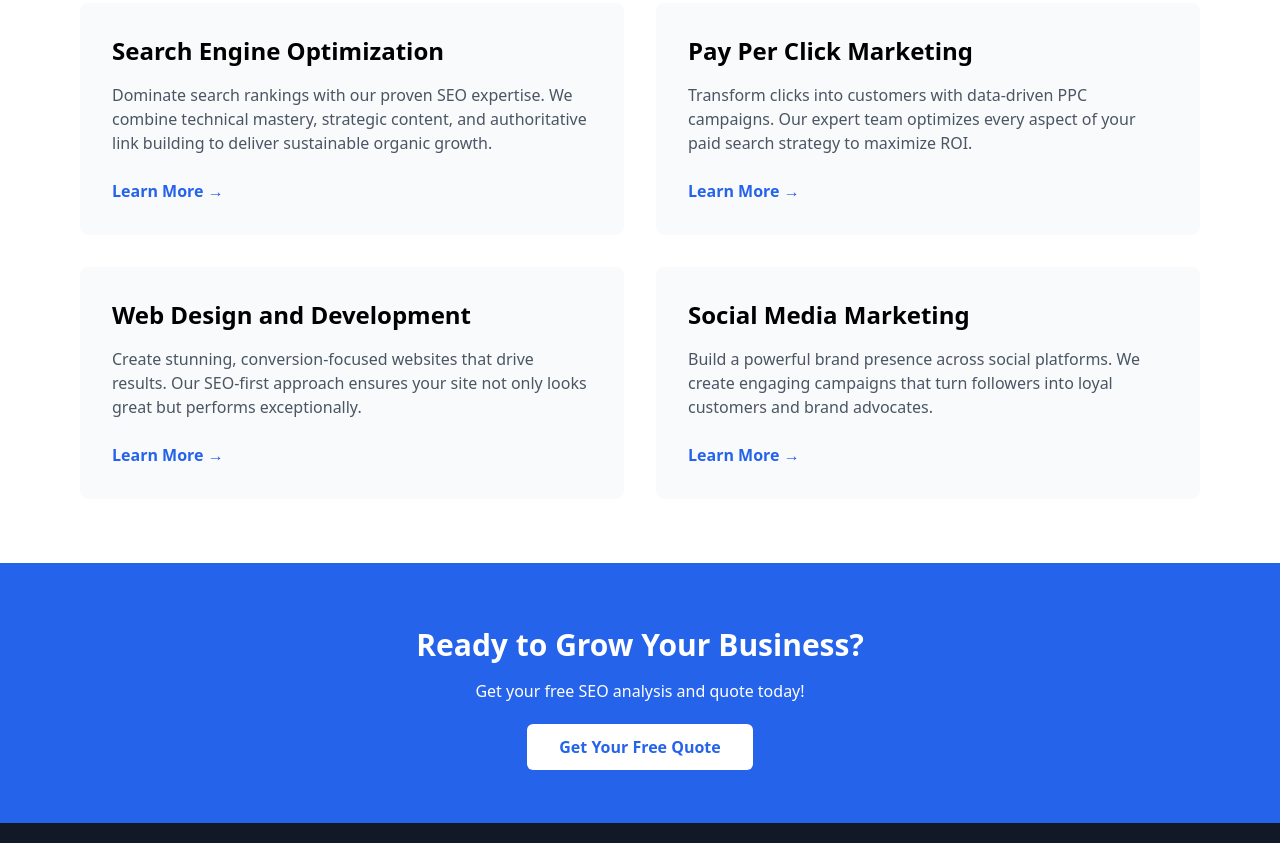
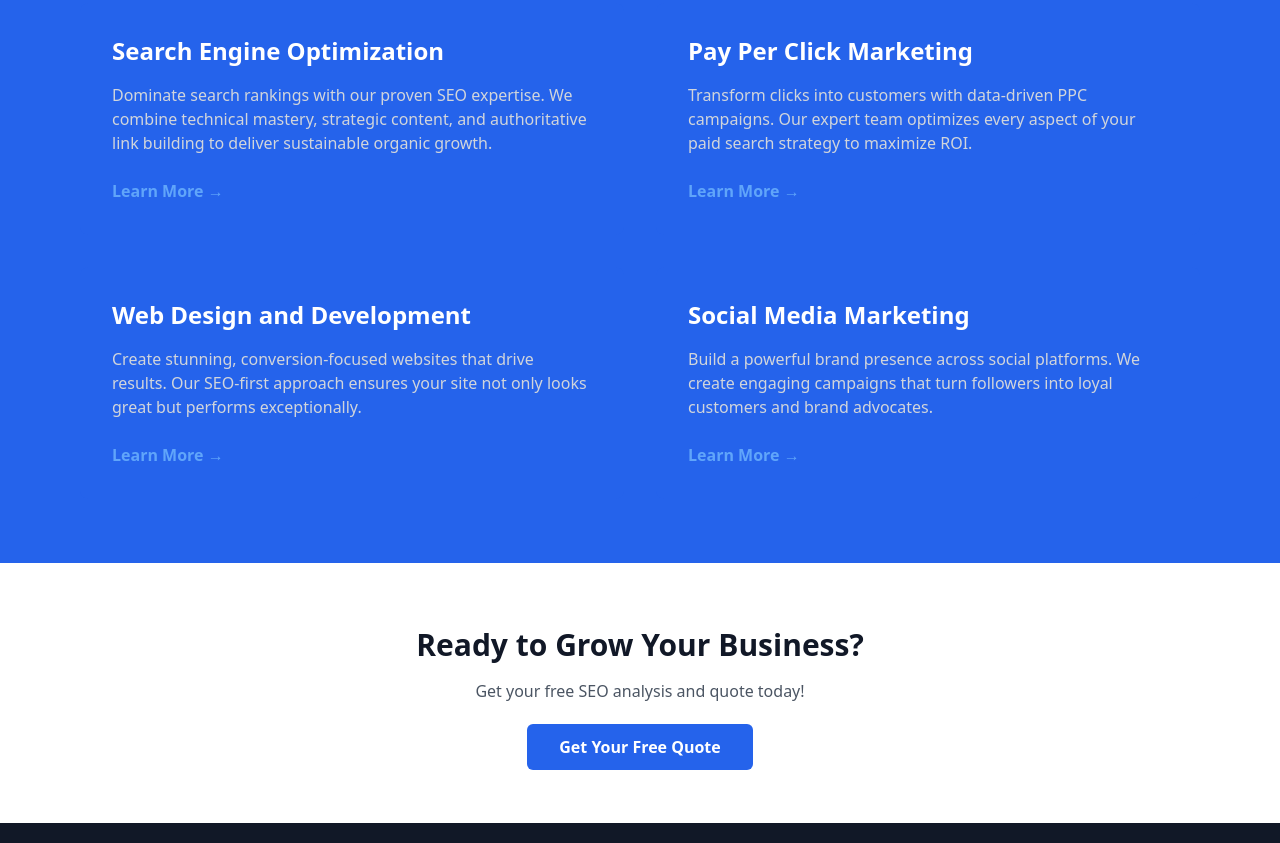
Before and after one commit to tronoku/thesearchprocom, an Astro site: page / in a window 1280 px wide. Shown: the part 2037-2880 px from the top of the page. Built offline with nearby package versions, Linux system fonts and the light colour scheme; Astro itself is replaced by a stand-in of ours; no server answers.

Commit message:
updated pattern on backgrounds

```diff
--- a/src/pages/index.astro
+++ b/src/pages/index.astro
@@ -175,15 +175,15 @@ const BASE_URL = import.meta.env.BASE_URL || '';
     -->
 
     <!-- Services Section -->
-    <section class="py-16 bg-white">
+    <section class="py-16 bg-blue-600">
       <div class="max-w-6xl mx-auto px-4">
-        <h2 class="text-3xl font-bold text-center mb-12">The Search Pro Boosts Your Growth</h2>
+        <h2 class="text-3xl font-bold text-center mb-12 text-white">The Search Pro Boosts Your Growth</h2>
         <div class="grid grid-cols-1 md:grid-cols-2 gap-8">
           {services.map(service => (
-            <div class="bg-gray-50 p-8 rounded-lg">
-              <h3 class="text-2xl font-bold mb-4">{service.title}</h3>
-              <p class="text-gray-600 mb-6">{service.description}</p>
-              <a href={service.link} class="text-blue-600 font-semibold hover:text-blue-700">
+            <div class="bg-blue-600 p-8 rounded-lg">
+              <h3 class="text-2xl font-bold mb-4 text-white">{service.title}</h3>
+              <p class="text-gray-300 mb-6">{service.description}</p>
+              <a href={service.link} class="text-blue-400 font-semibold hover:text-blue-300">
                 Learn More →
               </a>
             </div>
@@ -193,11 +193,11 @@ const BASE_URL = import.meta.env.BASE_URL || '';
     </section>
 
     <!-- CTA Section -->
-    <section class="py-16 bg-blue-600 text-white">
+    <section class="py-16 bg-white">
       <div class="max-w-4xl mx-auto px-4 text-center">
-        <h2 class="text-3xl font-bold mb-4">Ready to Grow Your Business?</h2>
-        <p class="mb-8">Get your free SEO analysis and quote today!</p>
-        <a href="/contact/" class="bg-white text-blue-600 px-8 py-3 rounded-md font-semibold hover:bg-gray-100">
+        <h2 class="text-3xl font-bold mb-4 text-gray-900">Ready to Grow Your Business?</h2>
+        <p class="mb-8 text-gray-600">Get your free SEO analysis and quote today!</p>
+        <a href="/contact/" class="bg-blue-600 text-white px-8 py-3 rounded-md font-semibold hover:bg-blue-700">
           Get Your Free Quote
         </a>
       </div>
```
